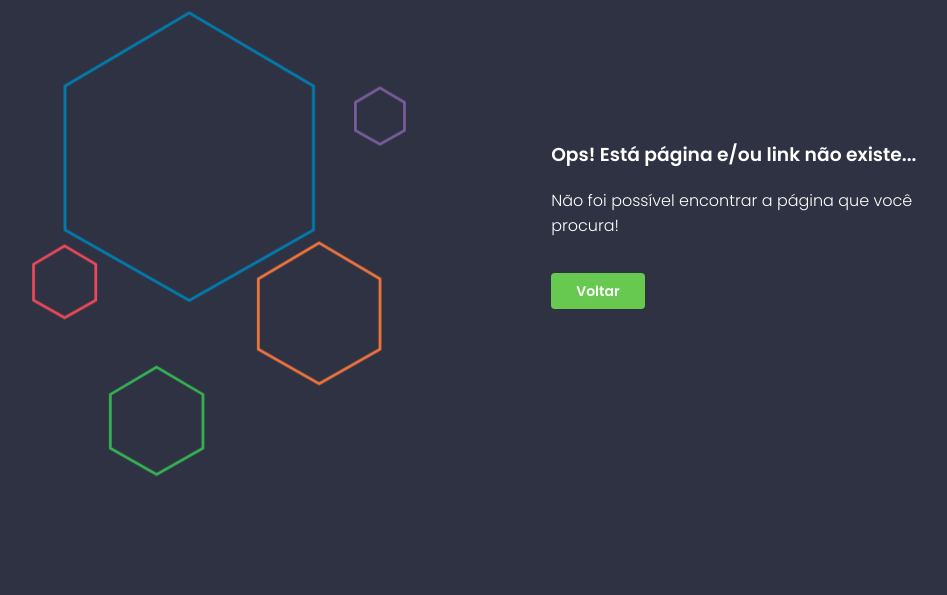
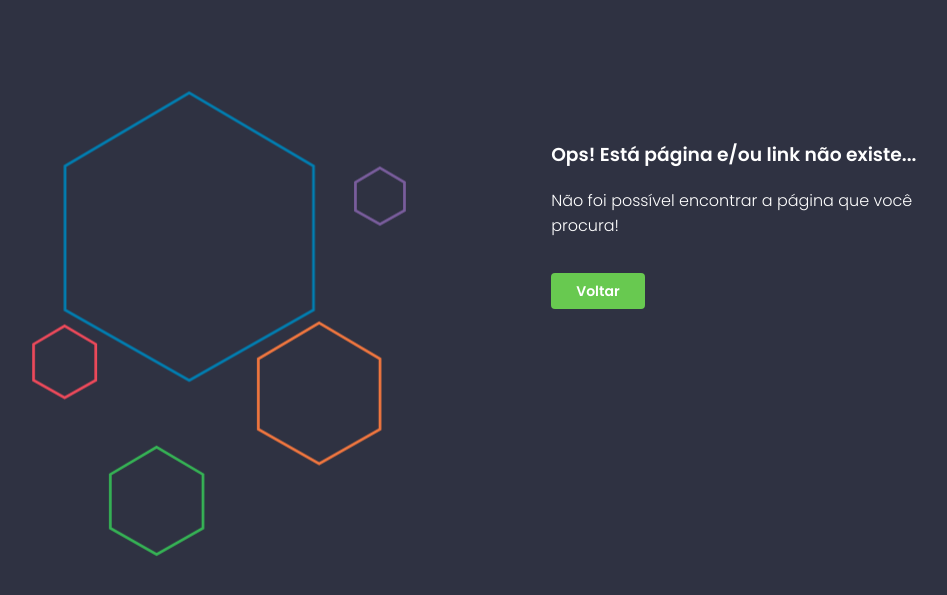
Before and after one commit to tsgo27/Schoollibrary, a PHP site: page /schoollibrary/Error/404.php in a window 1280 px wide. Shown: the top 595 px of the page, without its empty margins (62-1009 px from the left). Run offline with PHP 8.4, Linux system fonts and the light colour scheme.

Commit message:
Atualização css 404

```diff
--- a/Error/css/404.css
+++ b/Error/css/404.css
@@ -14,7 +14,7 @@ body {
 
 svg {
   position: absolute;
-  top: 30%;
+  top: 40%;
   left: 54%;
   margin-top: -250px;
   margin-left: -600px;
```
